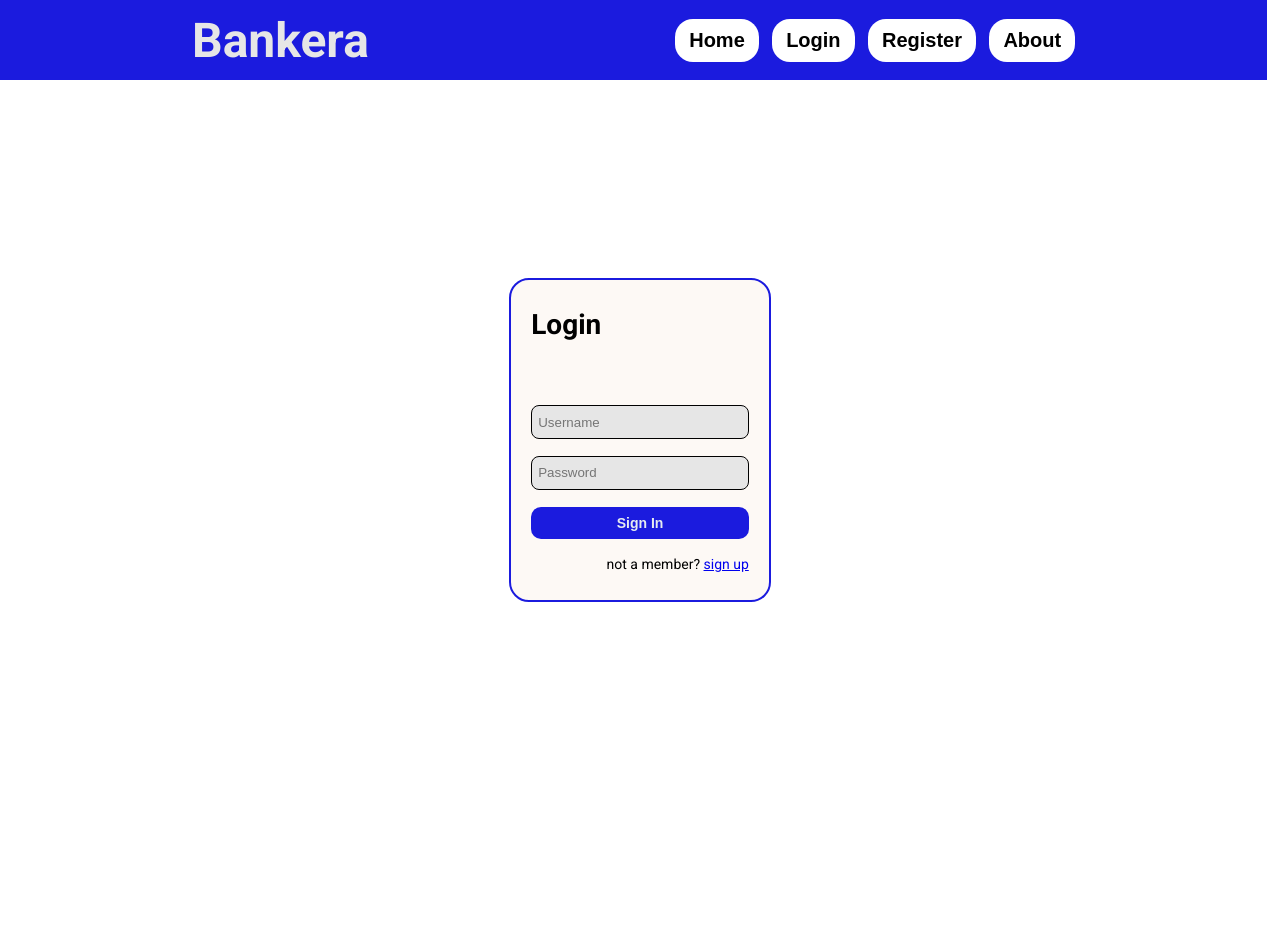
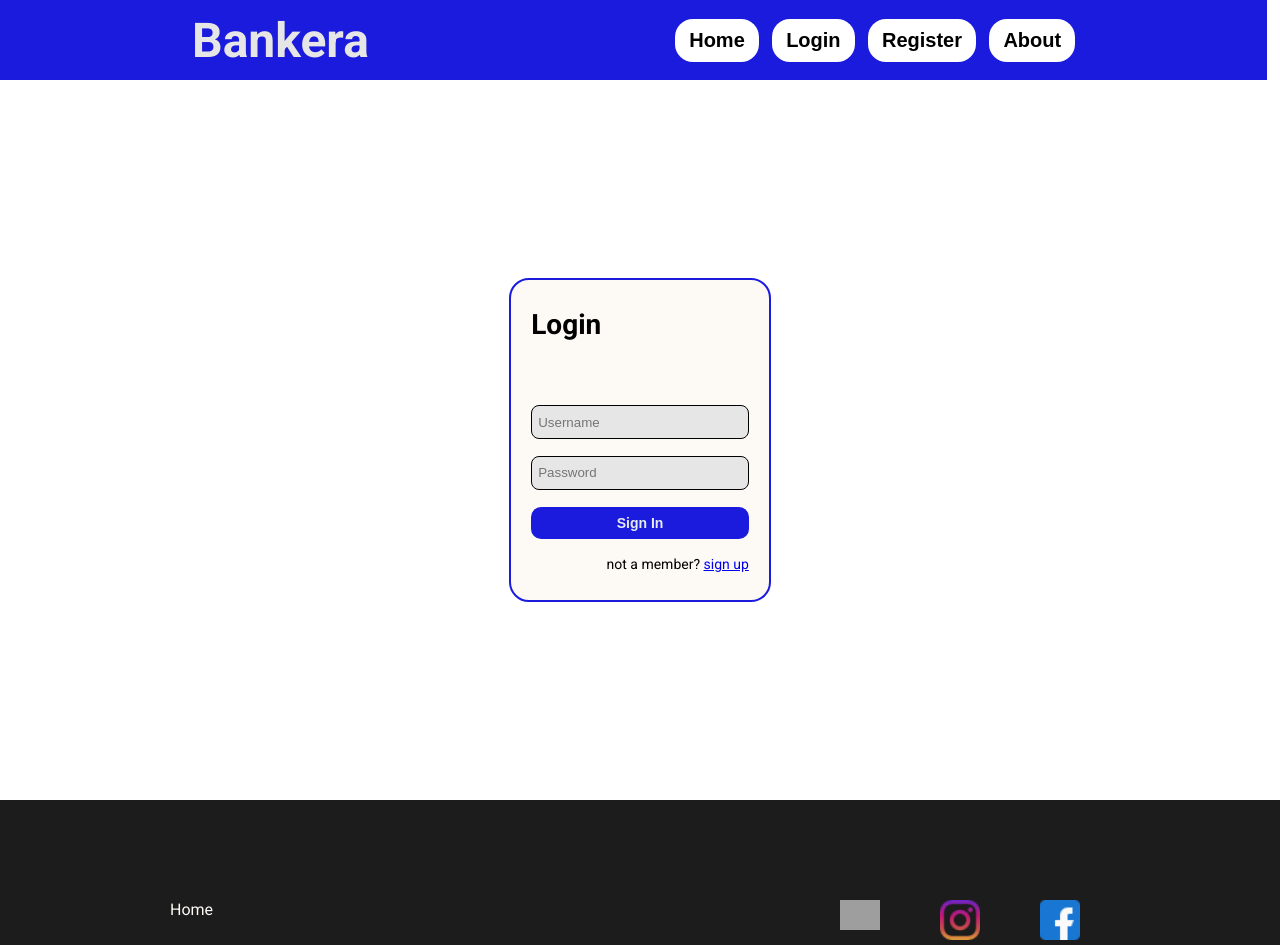
Before and after one commit to hassankhalil33/bankera-frontend, a React (Create React App) app: page /login in a window 1280 px wide. Shown: the top 945 px of the page. Before the commit the page ends 800 px from the top, so only its background shows below. Built offline with nearby package versions, Linux system fonts and the light colour scheme; grey boxes are pictures that could not be loaded.

Commit message:
Added Footer in other Pages

```diff
--- a/src/screens/AboutPage.jsx
+++ b/src/screens/AboutPage.jsx
@@ -1,5 +1,6 @@
 import React from "react";
 import NavBar from "../components/NavBar";
+import Footer from "../components/Footer";
 
 const AboutPage = () => {
   return (
@@ -8,6 +9,7 @@ const AboutPage = () => {
       <div className="form-container">
         <h1>This is the About Page.</h1>
       </div>
+      <Footer />
     </>
 
   )
--- a/src/screens/LoginPage.jsx
+++ b/src/screens/LoginPage.jsx
@@ -3,6 +3,7 @@ import Input from "../components/Input";
 import Button from "../components/Button";
 import NavBar from "../components/NavBar";
 import { Link } from "react-router-dom";
+import Footer from "../components/Footer";
 
 const handleLogin = (e) => {
   e.preventDefault();
@@ -46,6 +47,7 @@ const LoginPage = () => {
           <p>not a member? <Link to={"/register"}>sign up</Link></p>
         </form>
       </div>
+      <Footer />
     </>
   )
 };
--- a/src/screens/RegisterPage.jsx
+++ b/src/screens/RegisterPage.jsx
@@ -3,6 +3,7 @@ import Input from "../components/Input";
 import Button from "../components/Button";
 import NavBar from "../components/NavBar";
 import { Link } from "react-router-dom";
+import Footer from "../components/Footer";
 
 const handleRegister = (e) => {
   e.preventDefault();
@@ -65,6 +66,7 @@ const LoginPage = () => {
           <p>already a member? <Link to={"/login"}>sign in</Link></p>
         </form>
       </div>
+      <Footer />
     </>
   )
 };
```
